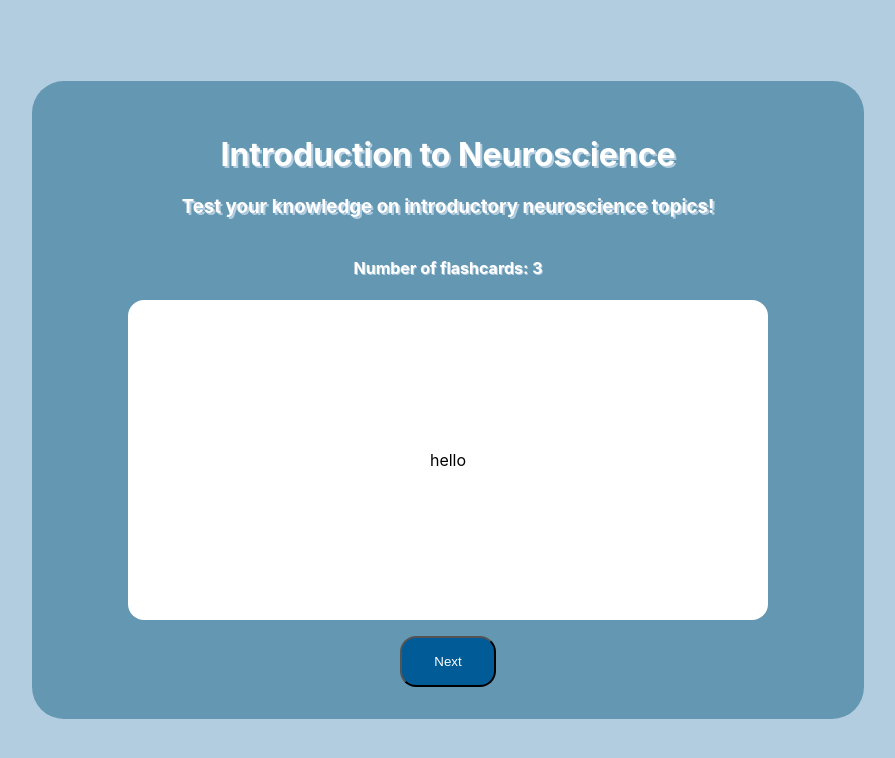
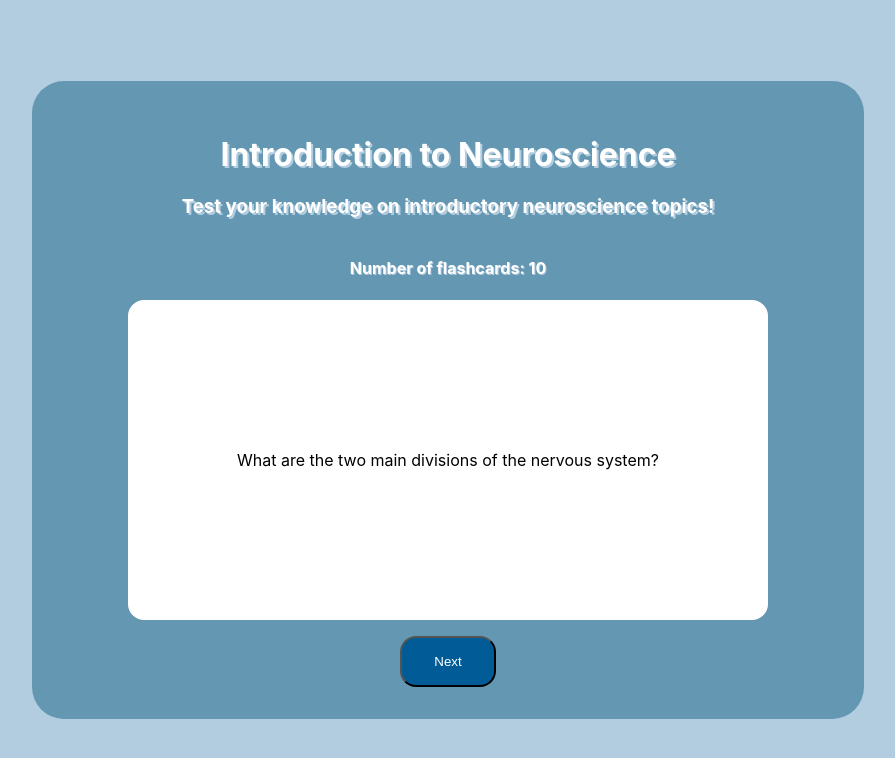
Before and after one commit to LillianHo5/flashcards, a React (Vite) app: page / in a window 1280 px wide. Shown: the top 758 px of the page, without its empty margins (192-1087 px from the left). Built offline with nearby package versions, Linux system fonts and the light colour scheme.

Commit message:
Updated questions to be neuroscience related

```diff
--- a/src/components/stack.jsx
+++ b/src/components/stack.jsx
@@ -6,9 +6,16 @@ const Stack = () => {
     const [isFlipped, setFlipped] = useState(false);
     const [currentCardIndex, setCurrentCardIndex] = useState(0);
     const cards = [
-        { question: 'hello', answer: 'hi' },
-        { question: 'cheese', answer: 'naur' },
-        { question: 'wot', answer: 'meet' }
+        { question: 'What are the two main divisions of the nervous system?', answer: 'Central Nervous System and Peripheral Nervous System' },
+        { question: 'Which of the following glial cells is found in the peripheral nervous system?', answer: 'Schwann Cells' },
+        { question: 'Which of the following are glial cells of the central nervous system?', answer: 'Astrocytes, Ependymal Cells, Oligodendrocytes, Microglia' },
+        { question: 'What is the input region of the neuron?', answer: 'Dendrite' },
+        { question: 'The influx of sodium causes', answer: 'Depolarization' },
+        { question: 'What are the two components of the central nervous system?', answer: 'Brain and Spinal Cord' },
+        { question: 'The autonomic nervous system innervates what?', answer: 'Smooth Muscles, Cardiac Muscles, Glands' },
+        { question: 'A neuroscientist who studies the effects of drugs on mood and behavior is a...', answer: 'Behavorial Neuroscientist' },
+        { question: 'The immune cells of the central nervous system are:', answer: 'Microglia' },
+        { question: 'If the membrane potential changes from +30 mV to -65 mV, this is called?', answer: 'Repolarization' }
     ];
 
     const flipCard = () => {
--- a/src/index.css
+++ b/src/index.css
@@ -29,7 +29,6 @@ body {
   width: 40rem;
   height: 20rem;
   border-radius: 1rem;
-  box-shadow: 0 4px 8px 0 rgba(0, 0, 0, 0.2);
 }
 
 .front,
```
